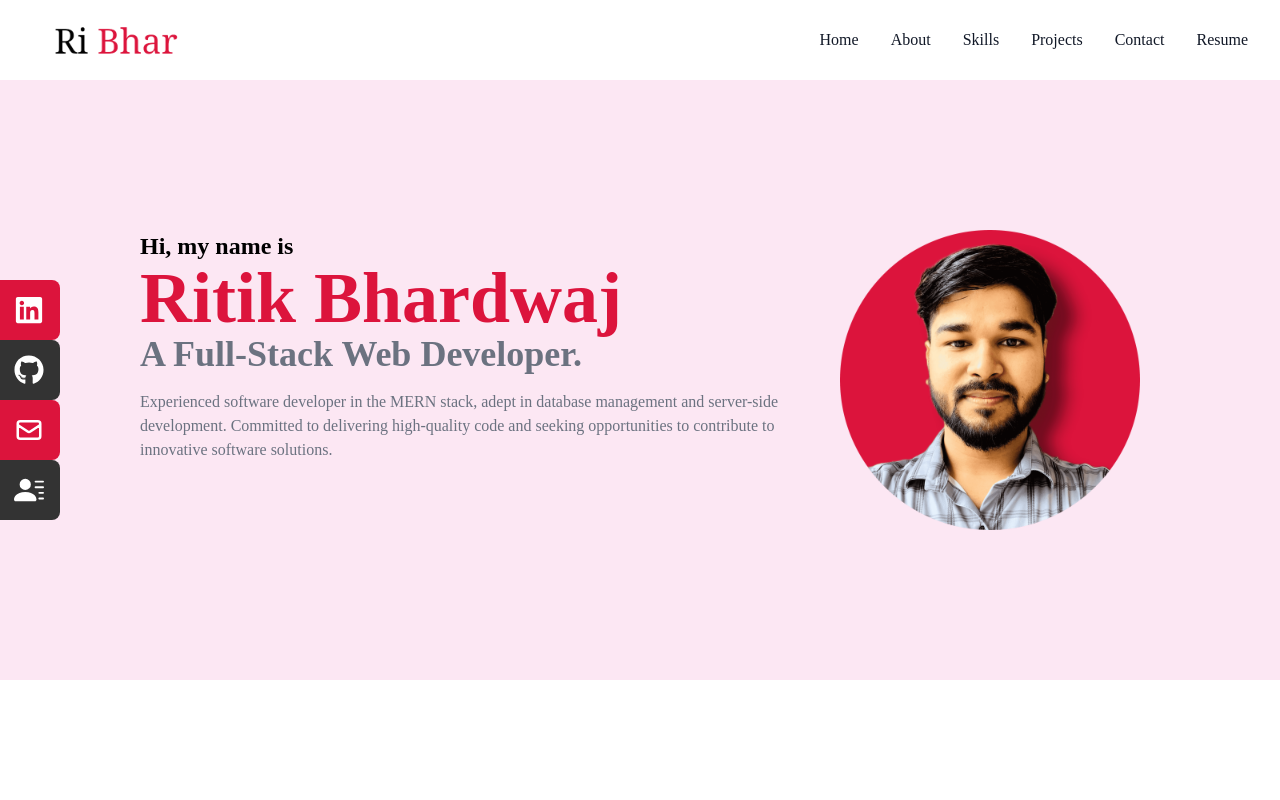
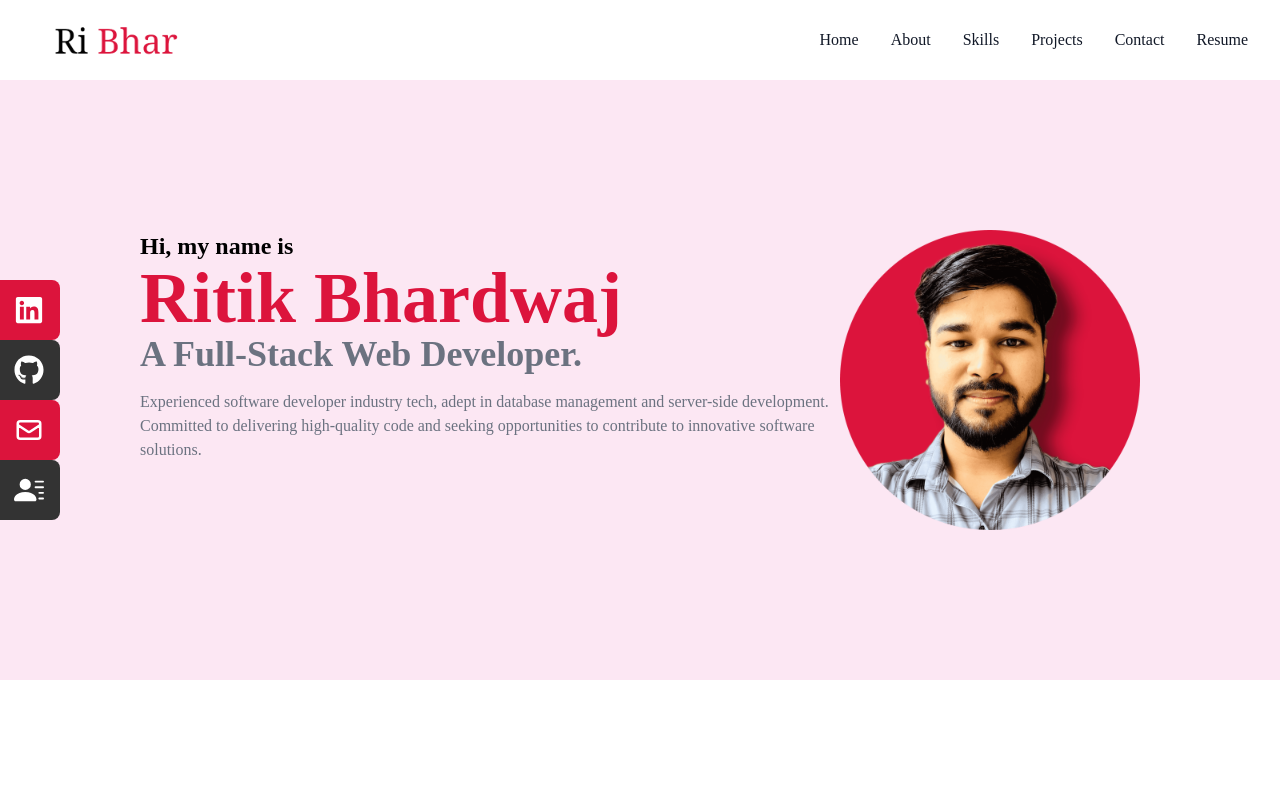
Before and after one commit to ribhar/Portfolio-1-0, a React (Create React App) app: page / in a window 1280 px wide. Shown: the top 800 px of the page. Built offline with nearby package versions, Linux system fonts and the light colour scheme.

Commit message:
Update Home.jsx

```diff
--- a/src/components/Home.jsx
+++ b/src/components/Home.jsx
@@ -16,7 +16,7 @@ const Home = () => {
           <h2 className='text-3xl md:text-4xl font-bold text-gray-500'>A Full-Stack Web Developer.</h2>
           <p className='text-gray-500 py-4 md:max-w-[750px] lg:max-w-[700px]'>
 
-Experienced software developer in the MERN stack, adept in database management and server-side development. Committed to delivering high-quality code and seeking opportunities to contribute to innovative software solutions.
+Experienced software developer industry tech, adept in database management and server-side development. Committed to delivering high-quality code and seeking opportunities to contribute to innovative software solutions.
           </p>
         </div>
 
```
